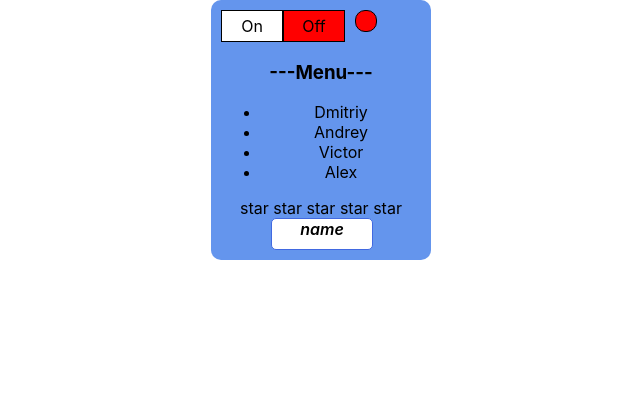
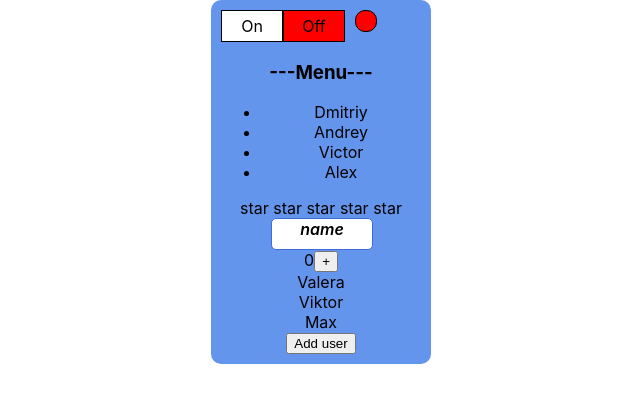
Before and after one commit to IshniyazovFail/React-cabzda-kak-prosto, a React (Create React App) app: page / in a window 1280 px wide. Shown: the top 402 px of the page, without its empty margins (319-959 px from the left). Built offline with nearby package versions, Linux system fonts and the light colour scheme.

Commit message:
React memo

```diff
--- a/src/App.tsx
+++ b/src/App.tsx
@@ -3,9 +3,8 @@ import './App.css';
 import Accordion from "./components/Accordion/Accordion";
 import {Rating, RatingValueType} from "./components/Rating/Rating";
 import {OffOn} from "./components/OffOn/OffOn";
-import {UncontrolledInput, UncontrolledInputRef} from "./components/UncontrolledInput";
-import {ControlledCheckbox, ControlledInput, ControlledSelect} from "./components/ControlledInput";
 import {Select} from "./components/Select/Select";
+import {ReactMemoComponent} from "./components/ReactMemo/ReactMemo";
 
 function App() {
 
@@ -27,11 +26,7 @@ function App() {
             }}/>
             <Rating value={ratingValue} onClick={SetRatingValue}/>
             <Select callback={()=> {}} items={items}/>
-            {/*  <UncontrolledInput/>
-            <UncontrolledInputRef/>
-            <ControlledInput/>
-            <ControlledCheckbox/>
-            <ControlledSelect/>*/}
+            <ReactMemoComponent/>
         </div>
     );
 }
--- a/src/components/Accordion/Accordion.tsx
+++ b/src/components/Accordion/Accordion.tsx
@@ -8,7 +8,7 @@ type AccordionPropsType ={
     callback:(value:any)=>void
 }
 
-function Accordion(props: AccordionPropsType) {
+const Accordion=React.memo((props: AccordionPropsType) =>{
     console.log("Accordion rendered")
 
     return (
@@ -19,7 +19,7 @@ function Accordion(props: AccordionPropsType) {
         )
 
 
-}
+})
 
 type AccordionTitlePropsType={
     title:string
@@ -27,10 +27,10 @@ type AccordionTitlePropsType={
     onClick:()=>void
 
 }
-function AccordionTitle(props:AccordionTitlePropsType) {
+const AccordionTitle=React.memo((props:AccordionTitlePropsType)=> {
     console.log("AccordionTitle rendered")
     return <h3 onClick={props.onClick}>---{props.title}---</h3>
-}
+})
 
 type itemsPropsType={
     name:string
@@ -41,7 +41,7 @@ type AccordionBodyType = {
     onclick:(value:any)=>void
 }
 
-function AccordionBody(p:AccordionBodyType) {
+const AccordionBody=React.memo((p:AccordionBodyType)=> {
     console.log("AccordionBody rendered")
     return (
         <ul>
@@ -51,5 +51,5 @@ function AccordionBody(p:AccordionBodyType) {
         </ul>
 
     )
-}
+})
 export default Accordion
--- a/src/components/Rating/Rating.tsx
+++ b/src/components/Rating/Rating.tsx
@@ -5,10 +5,11 @@ export type RatingPropsType ={
     value:RatingValueType
     onClick:(value:RatingValueType)=>void
 }
-export function Rating(props:RatingPropsType) {
-    console.log("Rating rendered")
+
+export const Rating =React.memo((props:RatingPropsType)=> {
 
 
+    console.log("Rating rendered")
 
     return (
         <div>
@@ -20,7 +21,7 @@ export function Rating(props:RatingPropsType) {
         </div>
 
     )
-}
+})
 
 type StarPropsType ={
     selected:boolean
--- /dev/null
+++ b/src/components/ReactMemo/ReactMemo.tsx
@@ -0,0 +1,33 @@
+import React, {useCallback, useState} from 'react';
+
+
+const Counter=(props:{count:number,callback:()=>void})=>{
+    return<div>{props.count}
+        <button onClick={()=>{props.callback()}}>+</button>
+    </div>
+}
+
+const Users=React.memo((props:{users:Array<string>})=>{
+    console.log("USERS")
+
+    return<div>{props.users.map((u,i)=><div key={i}>{u}</div>)}
+
+    </div>
+})
+
+
+export const ReactMemoComponent = () => {
+    const [count,setCount]=useState(0)
+    const [users,setUsers]=useState(["Valera","Viktor","Max"])
+
+const addUser=()=>{
+    setUsers([...users,"Kolyan" + new Date().toLocaleDateString()])
+}
+    return (
+        <div>
+            <Counter callback={()=>{setCount(count+1)}}  count={count}/>
+            <Users users={users}/>
+            <button onClick={addUser}>Add user</button>
+        </div>
+    );
+};
```
Also changed, not shown: src/components/OffOn/OffOn.tsx (+4 -4 lines), 1 other file (tests, documents, lock files or other folders).
